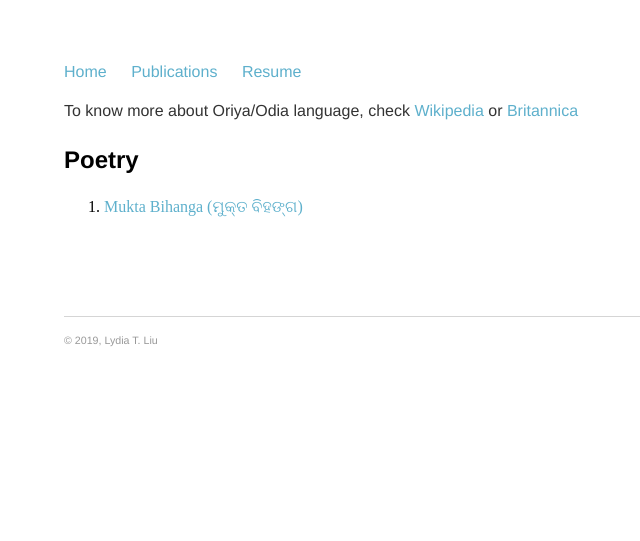
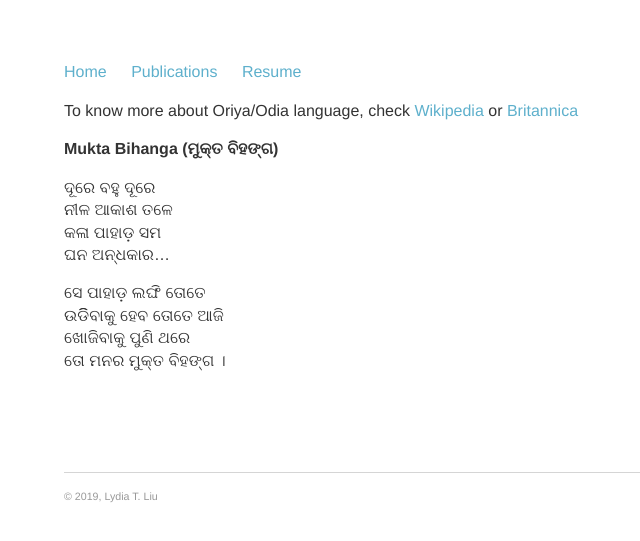
Before and after one commit to PramitSaha/debasishray19.github.io, a Jekyll site: the page built from mywriting.md, in a window 1280 px wide. Shown: the top 541 px of the page, without its empty margins (128-768 px from the left). Built offline with Jekyll 4.4.1, drawn with Linux system fonts in a browser that asks for light colours.

Commit message:
Update mywriting.md

```diff
--- a/mywriting.md
+++ b/mywriting.md
@@ -4,5 +4,14 @@ title: mywriting
 ---
 To know more about Oriya/Odia language, check [Wikipedia](https://en.wikipedia.org/wiki/Odia_language) or [Britannica](https://www.britannica.com/topic/Oriya-language)
 
-### Poetry
-1. [Mukta Bihanga (ମୁକ୍ତ ବିହଙ୍ଗ)](https://github.com/Debasishray19/debasishray19.github.io/blob/master/assets/mukta-bihanga.JPG)
+**Mukta Bihanga (ମୁକ୍ତ ବିହଙ୍ଗ)**
+
+ଦୂରେ ବହୁ ଦୂରେ<br>
+ନୀଳ ଆକାଶ ତଳେ<br>
+କଳା ପାହାଡ଼ ସମ<br>
+ଘନ ଅନ୍ଧକାର…<br>
+
+ସେ ପାହାଡ଼ ଲଙ୍ଘି ତୋତେ<br>
+ଉଡିିବାକୁ ହେବ ତୋତେ ଆଜି<br>
+ଖୋଜିବାକୁ ପୁଣି ଥରେ<br>
+ତୋ ମନର ମୁକ୍ତ ବିହଙ୍ଗ ।<br>
```
